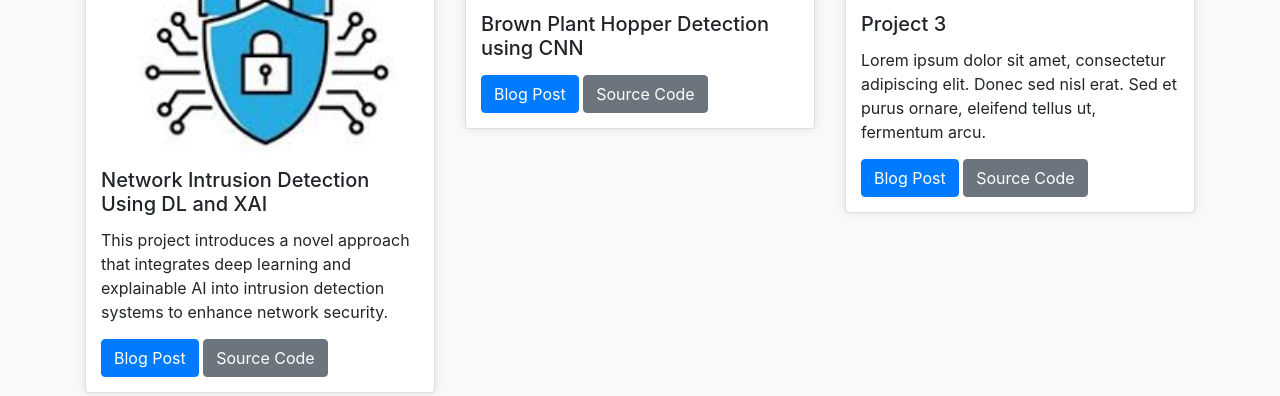
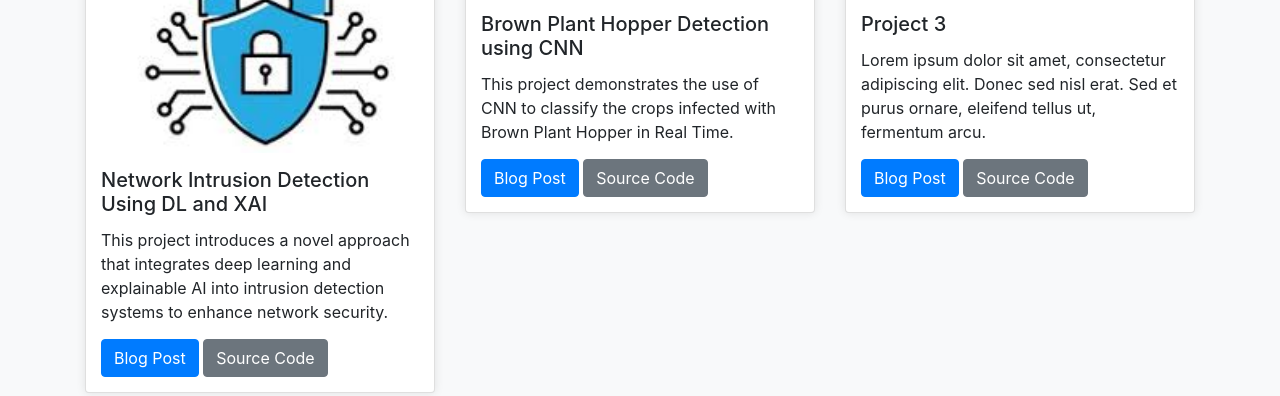
Before and after one commit to DEDSEC-0010/DEDSEC-0010.github.io, a plain HTML site: page index.html in a window 1280 px wide. Shown: the part 632-1028 px from the top of the page. Drawn offline with nearby package versions, Linux system fonts and the light colour scheme.

Commit message:
Update index.html

```diff
--- a/index.html
+++ b/index.html
@@ -225,7 +225,8 @@
             <img src="images/projects/2.jpg" class="card-img-top" alt="Project 2">
             <div class="card-body">
               <h5 class="card-title">Brown Plant Hopper Detection using CNN</h5>
-              <p class="card-text"></p>
+              <p class="card-text">This project demonstrates the use of CNN to classify the
+                 crops infected with Brown Plant Hopper in Real Time.</p>
               <a href="#" class="btn btn-primary">Blog Post</a>
               <a href="#" class="btn btn-secondary">Source Code</a>
             </div>
```
